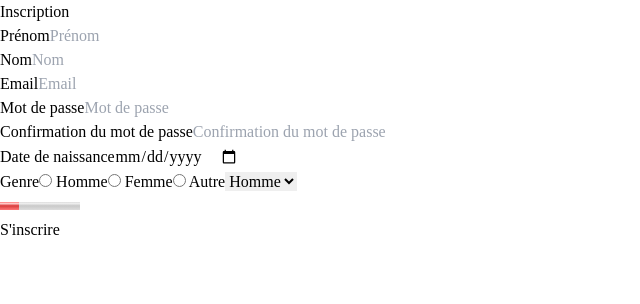
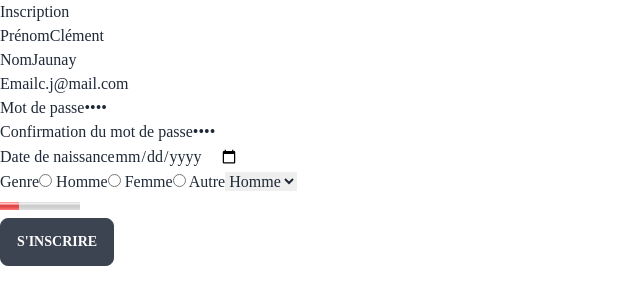
Before and after one commit to clement-jny/game-of-life, a React (Create React App) app: page /signup in a window 1280 px wide. Shown: the top 304 px of the page, without its empty margins (0-640 px from the left). Built offline with nearby package versions, Linux system fonts and the light colour scheme; a web font is replaced by a local one.

Commit message:
Design sign-up component and doing func things

```diff
--- a/package.json
+++ b/package.json
@@ -11,6 +11,7 @@
 		"@testing-library/jest-dom": "^5.16.5",
 		"@testing-library/react": "^13.4.0",
 		"@testing-library/user-event": "^13.5.0",
+		"daisyui": "^2.50.0",
 		"react": "^18.2.0",
 		"react-dom": "^18.2.0",
 		"react-router-dom": "^6.8.0",
--- a/src/components/Home.jsx
+++ b/src/components/Home.jsx
@@ -28,45 +28,17 @@ export const Home = () => {
 	// }, []);
 
 	return (
-		// <div className="home">
-		//     <div className="div--flex">
-		//         <div className="div--flex-item">
-		//             <h1 className="h1--home">Home</h1>
-		//         </div>
-		// 		<div className="div--flex-item">
-		// 			<Link className="link--home" to="/about">About</Link>
-		// 		</div>
-		// 		<div className="div--flex-item">
-		// 			<Link className="link--home" to="/projects">Projects</Link>
-		// 		</div>
-		// 		<div className="div--flex-item">
-		// 			<Link className="link--home" to="/blog">Blog</Link>
-		// 		</div>
-		// 		<div className="div--flex-item">
-		// 			<Link className="link--home" to="/contact">Contact</Link>
-		// 		</div>
-		// 		<div className="div--flex-item">
+		<div className={`h-screen flex flex-col justify-center items-center personal-bg-home`}>
 
-		// 			<Link className="link--home" to="/resume">Resume</Link>
-		// 		</div>
-		// 	</div>
-		// </div>
-
-		<div className={`container--flex`}>
 			{/* <img src={gliders[gliderIndex]} alt={`glider`} />
 				<img src={blinkers[blinkerIndex]} alt={`blinker`} /> */}
 
-			{/* <h1 className={`container__title`}>Game Of Life</h1> */}
-			<h1 className={`text-3xl font-bold underline`}>Game Of Life</h1>
-			<Link to={`/signup`} className={`container__link`}>
-				Signup to play!
-			</Link>
-			<Link to={`/information`} className={`container__link`}>
-				Information
-			</Link>
-			<Link to={`/contact`} className={`container__link`}>
-				Contact
-			</Link>
+			<h1 className={`text-7xl mb-5`}>Game Of Life</h1>
+
+			<div className={`flex space-x-7`}>
+				<Link to={`/signup`} className={`btn btn-outline`}>Sign-up</Link>
+				<Link to={`/signin`} className={`btn btn-outline`}>Sign-in</Link>
+			</div>
 		</div>
 	);
 };
--- /dev/null
+++ b/src/components/Labo.jsx
@@ -0,0 +1,44 @@
+export const Labo = () => {
+	return (
+		<>
+			<button class="inline-block cursor-pointer rounded-md bg-gray-800 px-4 py-3 text-center text-sm font-semibold uppercase text-white transition duration-200 ease-in-out hover:bg-gray-900">
+				Button
+			</button>
+			<button class="btn">Button</button>
+
+			<div className="flex justify-center gap-1 my-1 w-full">
+				<kbd className="kbd">q</kbd>
+				<kbd className="kbd">w</kbd>
+				<kbd className="kbd">e</kbd>
+				<kbd className="kbd">r</kbd>
+				<kbd className="kbd">t</kbd>
+				<kbd className="kbd">y</kbd>
+				<kbd className="kbd">u</kbd>
+				<kbd className="kbd">i</kbd>
+				<kbd className="kbd">o</kbd>
+				<kbd className="kbd">p</kbd>
+			</div>
+			<div className="flex justify-center gap-1 my-1 w-full">
+				<kbd className="kbd">a</kbd>
+				<kbd className="kbd">s</kbd>
+				<kbd className="kbd">d</kbd>
+				<kbd className="kbd">f</kbd>
+				<kbd className="kbd">g</kbd>
+				<kbd className="kbd">h</kbd>
+				<kbd className="kbd">j</kbd>
+				<kbd className="kbd">k</kbd>
+				<kbd className="kbd">l</kbd>
+			</div>
+			<div className="flex justify-center gap-1 my-1 w-full">
+				<kbd className="kbd">z</kbd>
+				<kbd className="kbd">x</kbd>
+				<kbd className="kbd">c</kbd>
+				<kbd className="kbd">v</kbd>
+				<kbd className="kbd">b</kbd>
+				<kbd className="kbd">n</kbd>
+				<kbd className="kbd">m</kbd>
+				<kbd className="kbd">/</kbd>
+			</div>
+		</>
+	);
+};
--- /dev/null
+++ b/src/components/Signin.jsx
@@ -0,0 +1,5 @@
+export const Signin = () => {
+    return (
+        <h1>Sign-in</h1>
+    );
+};
--- a/src/components/Signup.jsx
+++ b/src/components/Signup.jsx
@@ -1,6 +1,12 @@
-import { useState } from 'react';
+import { useState } from "react";
 
 export const Signup = () => {
+	const [firstname, setFirstname] = useState(`Clément`);
+	const [lastname, setLastname] = useState(`Jaunay`);
+	const [email, setEmail] = useState(`c.j@mail.com`);
+	const [password, setPassword] = useState(`1234`);
+	const [passwordConfirm, setPasswordConfirm] = useState(`1234`);
+	const [birthday, setBirthday] = useState(`2001/10/25`);
 	const [gender, setGender] = useState(``);
 
 	return (
@@ -9,40 +15,100 @@ export const Signup = () => {
 
 			<div>
 				<label htmlFor={`firstname`}>Prénom</label>
-                <input id={`firstname`} name={`firstname`} type={`text`} placeholder={`Prénom`} />
+				<input
+					id={`firstname`}
+					name={`firstname`}
+					type={`text`}
+					placeholder={`Prénom`}
+					value={firstname}
+					onChange={(e) => setFirstname(e.target.value)}
+				/>
+
 			</div>
 
 			<div>
 				<label htmlFor={`lastname`}>Nom</label>
-                <input id={`lastname`} name={`lastname`} type={`text`} placeholder={`Nom`} />
+				<input
+					id={`lastname`}
+					name={`lastname`}
+					type={`text`}
+					placeholder={`Nom`}
+					value={lastname}
+				/>
 			</div>
 
 			<div>
 				<label htmlFor={`email`}>Email</label>
-                <input id={`email`} name={`email`} type={`email`} placeholder={`Email`} />
+				<input
+					id={`email`}
+					name={`email`}
+					type={`email`}
+					placeholder={`Email`}
+					value={email}
+				/>
 			</div>
 
 			<div>
 				<label htmlFor={`password`}>Mot de passe</label>
-                <input id={`password`} name={`password`} type={`password`} placeholder={`Mot de passe`} />
+				<input
+					id={`password`}
+					name={`password`}
+					type={`password`}
+					placeholder={`Mot de passe`}
+					value={password}
+				/>
 			</div>
 
 			<div>
-                <label htmlFor={`passwordConfirm`}>Confirmation du mot de passe</label>
-                <input id={`passwordConfirm`} name={`passwordConfirm`} type={`password`} placeholder={`Confirmation du mot de passe`} />
+				<label htmlFor={`passwordConfirm`}>
+					Confirmation du mot de passe
+				</label>
+				<input
+					id={`passwordConfirm`}
+					name={`passwordConfirm`}
+					type={`password`}
+					placeholder={`Confirmation du mot de passe`}
+					value={passwordConfirm}
+				/>
 			</div>
 
 			<div>
 				<label htmlFor={`birthday`}>Date de naissance</label>
-                <input id={`birthday`} name={`birthday`} type={`date`} placeholder={`Date de naissance`} />
+				<input
+					id={`birthday`}
+					name={`birthday`}
+					type={`date`}
+					placeholder={`Date de naissance`}
+					value={birthday}
+				/>
 			</div>
 
 			<div>
 				<label htmlFor={`gender`}>Genre</label>
-                <input id={`gender`} name={`gender`} type={`radio`} value={`male`} onChange={(e) => setGender(e.target.value)} /> Homme
-                <input id={`gender`} name={`gender`} type={`radio`} value={`female`} onChange={(e) => setGender(e.target.value)} /> Femme
-                <input id={`gender`} name={`gender`} type={`radio`} value={`other`} onChange={(e) => setGender(e.target.value)} /> Autre
-
+				<input
+					id={`gender`}
+					name={`gender`}
+					type={`radio`}
+					value={`male`}
+					onChange={(e) => setGender(e.target.value)}
+				/>{" "}
+				Homme
+				<input
+					id={`gender`}
+					name={`gender`}
+					type={`radio`}
+					value={`female`}
+					onChange={(e) => setGender(e.target.value)}
+				/>{" "}
+				Femme
+				<input
+					id={`gender`}
+					name={`gender`}
+					type={`radio`}
+					value={`other`}
+					onChange={(e) => setGender(e.target.value)}
+				/>{" "}
+				Autre
 				<select id={`gender`} name={`gender`}>
 					<option value={`male`}>Homme</option>
 					<option value={`female`}>Femme</option>
@@ -51,13 +117,22 @@ export const Signup = () => {
 			</div>
 
 			<div>
-                <meter id={`passwordStrength`} value={`24`} min={`0`} max={`100`} low={`25`} high={`75`} optimum={`100`}></meter>
+				<meter
+					id={`passwordStrength`}
+					value={`24`}
+					min={`0`}
+					max={`100`}
+					low={`25`}
+					high={`75`}
+					optimum={`100`}
+				></meter>
 			</div>
 
-            <button type={`submit`}>S'inscrire</button>
+			<button type={`submit`} className={`btn`}>
+				S'inscrire
+			</button>
 
 			<p>{gender}</p>
 		</form>
-
 	);
 };
--- a/src/index.css
+++ b/src/index.css
@@ -7,3 +7,8 @@
 		font-family: "Jacques Francois";
 	}
 }
+
+
+.personal-bg-home {
+	background-color: #ffc3a1;
+}
--- a/tailwind.config.js
+++ b/tailwind.config.js
@@ -4,5 +4,5 @@ module.exports = {
 	theme: {
 		extend: {},
 	},
-	plugins: [],
+	plugins: [require("daisyui")],
 };
```
Also changed, not shown: src/assets/test.css (added, +36 -0 lines), src/index.js (+10 -0 lines), 1 other file (tests, documents, lock files or other folders). Lines whose indentation alone changed are shown as unchanged.
